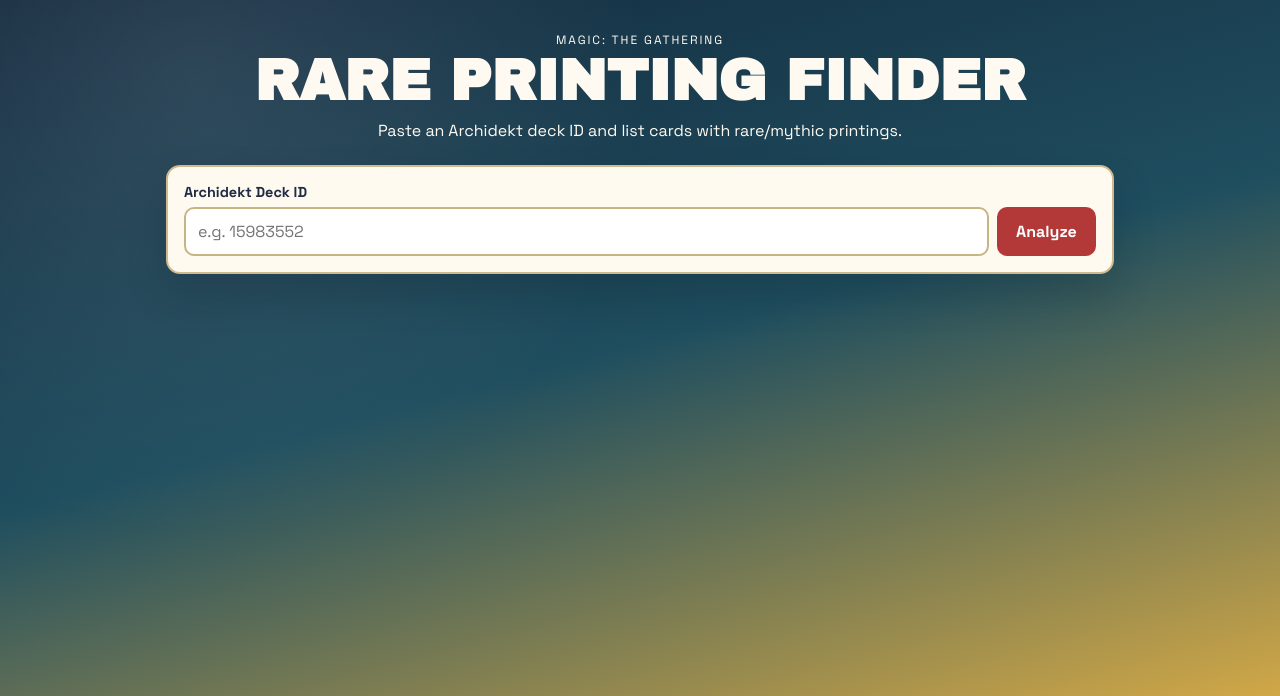
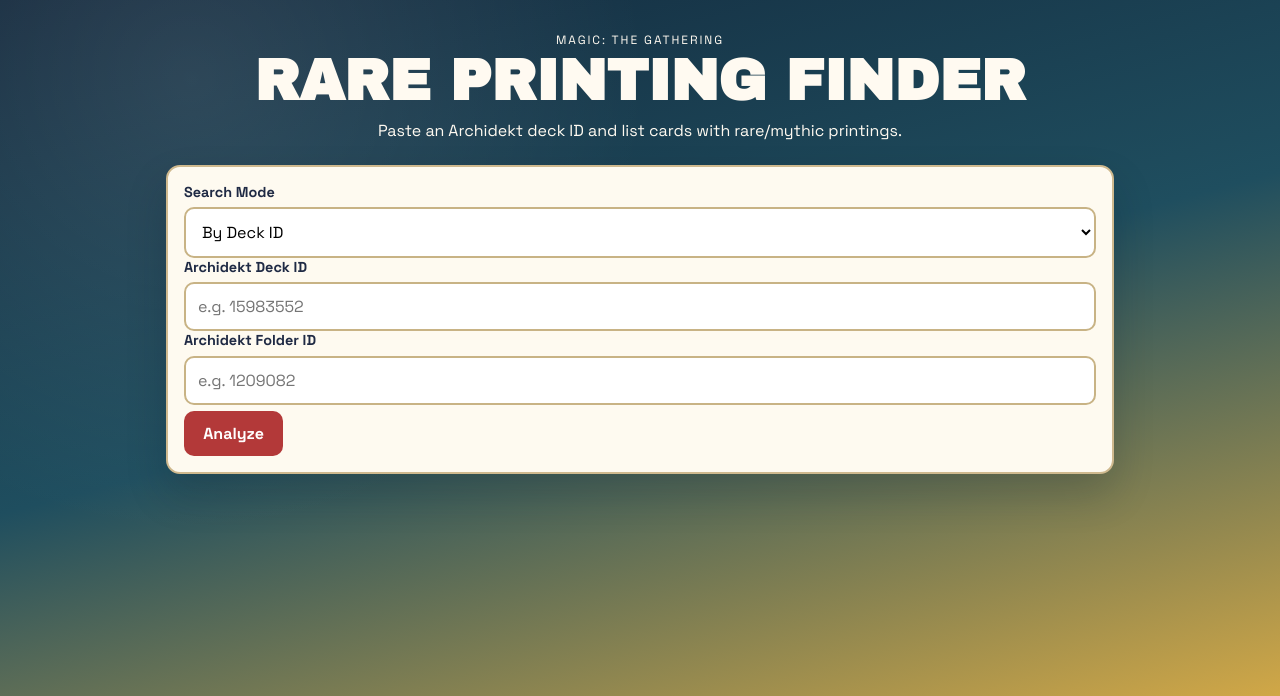
Before and after one commit to mjpolifka/mtg-middle-class-checker, a Flask app: page / in a window 1280 px wide. Shown: the top 696 px of the page. Run offline with Flask 3, Linux system fonts and the light colour scheme; parts of the project's set-up code (start-up, migrations or seed data) failed here and were passed over.

Commit message:
Add folder mode with concurrent multi-deck analysis

```diff
--- a/app.py
+++ b/app.py
@@ -1,9 +1,13 @@
 import time
+import json
+import re
 from dataclasses import dataclass
+from concurrent.futures import ThreadPoolExecutor, as_completed
 
 import scrython
 from flask import Flask, render_template, request
 from pyrchidekt.api import getDeckById
+import requests
 
 app = Flask(__name__)
 
@@ -205,6 +209,14 @@ class RarePrinting:
     rarity: str
 
 
+@dataclass
+class DeckAnalysis:
+    deck_id: int
+    deck_name: str
+    rare_results: dict[str, list[RarePrinting]]
+    error: str | None = None
+
+
 def _printing_as_dict(printing: object) -> dict:
     if isinstance(printing, dict):
         return printing
@@ -256,30 +268,108 @@ def find_rare_printings(deck_id: int) -> tuple[str, dict[str, list[RarePrinting]
     return deck.name, dict(sorted(rare_by_card.items()))
 
 
+def get_folder_decks(folder_id: int) -> list[tuple[int, str]]:
+    response = requests.get(f"https://archidekt.com/folders/{folder_id}", timeout=20)
+    response.raise_for_status()
+    match = re.search(
+        r'<script id="__NEXT_DATA__" type="application/json">(?P<json>.*?)</script>',
+        response.text,
+        flags=re.DOTALL,
+    )
+    if not match:
+        raise RuntimeError("Unable to parse folder data from Archidekt page.")
+
+    payload = json.loads(match.group("json"))
+    decks = (
+        payload.get("props", {})
+        .get("pageProps", {})
+        .get("redux", {})
+        .get("folders", {})
+        .get("rootFolder", {})
+        .get("decks", [])
+    )
+    if not decks:
+        return []
+
+    return [(deck["id"], deck["name"]) for deck in decks if "id" in deck and "name" in deck]
+
+
+def analyze_folder(folder_id: int) -> tuple[str, list[DeckAnalysis]]:
+    decks = get_folder_decks(folder_id)
+    if not decks:
+        return f"Folder {folder_id}", []
+
+    results: list[DeckAnalysis] = []
+    workers = min(4, len(decks))
+
+    def run_deck(deck_id: int, fallback_name: str) -> DeckAnalysis:
+        try:
+            deck_name, rares = find_rare_printings(deck_id)
+            return DeckAnalysis(deck_id=deck_id, deck_name=deck_name, rare_results=rares)
+        except Exception as exc:
+            return DeckAnalysis(
+                deck_id=deck_id,
+                deck_name=fallback_name,
+                rare_results={},
+                error=str(exc),
+            )
+
+    with ThreadPoolExecutor(max_workers=workers) as executor:
+        future_map = {
+            executor.submit(run_deck, deck_id, deck_name): (deck_id, deck_name)
+            for deck_id, deck_name in decks
+        }
+        for future in as_completed(future_map):
+            results.append(future.result())
+
+    # Keep output deterministic by deck name.
+    results.sort(key=lambda deck_result: deck_result.deck_name.lower())
+    return f"Folder {folder_id}", results
+
+
 @app.route("/", methods=["GET", "POST"])
 def index():
     deck_name = None
     deck_id = ""
+    folder_id = ""
+    mode = "deck"
     rare_results = None
+    folder_results = None
+    folder_title = None
     error = None
 
     if request.method == "POST":
-        deck_id = request.form.get("deck_id", "").strip()
-        if not deck_id.isdigit():
-            error = "Deck ID must be numeric."
+        mode = request.form.get("mode", "deck").strip()
+        if mode == "folder":
+            folder_id = request.form.get("folder_id", "").strip()
+            if not folder_id.isdigit():
+                error = "Folder ID must be numeric."
+            else:
+                try:
+                    folder_title, folder_results = analyze_folder(int(folder_id))
+                except Exception as exc:
+                    error = f"Unexpected error: {exc}"
         else:
-            try:
-                deck_name, rare_results = find_rare_printings(int(deck_id))
-            except RuntimeError:
-                error = f"No deck found for ID {deck_id}."
-            except Exception as exc:  # broad catch for network/api issues
-                error = f"Unexpected error: {exc}"
+            deck_id = request.form.get("deck_id", "").strip()
+            if not deck_id.isdigit():
+                error = "Deck ID must be numeric."
+            else:
+                try:
+                    deck_name, rare_results = find_rare_printings(int(deck_id))
+                except RuntimeError:
+                    error = f"No deck found for ID {deck_id}."
+                except Exception as exc:  # broad catch for network/api issues
+                    error = f"Unexpected error: {exc}"
 
     return render_template(
         "index.html",
+        mode=mode,
         deck_id=deck_id,
+        folder_id=folder_id,
         deck_name=deck_name,
         rare_results=rare_results,
+        folder_results=folder_results,
+        folder_title=folder_title,
         error=error,
     )
 
--- a/static/styles.css
+++ b/static/styles.css
@@ -85,6 +85,15 @@ input {
   font: inherit;
 }
 
+select {
+  flex: 1 1 240px;
+  border: 2px solid #c8b385;
+  border-radius: 10px;
+  padding: 0.75rem;
+  font: inherit;
+  background: #fff;
+}
+
 button {
   border: 0;
   border-radius: 10px;
@@ -113,6 +122,20 @@ button {
 
 .card-block h3 {
   margin: 0 0 0.45rem;
+}
+
+.folder-card {
+  margin-top: 0.75rem;
+}
+
+.folder-card h4 {
+  margin: 0.25rem 0;
+}
+
+.muted {
+  color: #5c5c5c;
+  font-weight: 500;
+  font-size: 0.9rem;
 }
 
 ul {
--- a/templates/index.html
+++ b/templates/index.html
@@ -19,9 +19,25 @@
 
     <section class="panel">
       <form method="post" class="deck-form">
+        <label for="mode">Search Mode</label>
+        <div class="row">
+          <select id="mode" name="mode">
+            <option value="deck" {% if mode == "deck" %}selected{% endif %}>By Deck ID</option>
+            <option value="folder" {% if mode == "folder" %}selected{% endif %}>By Folder ID</option>
+          </select>
+        </div>
+
         <label for="deck_id">Archidekt Deck ID</label>
         <div class="row">
-          <input id="deck_id" name="deck_id" value="{{ deck_id }}" placeholder="e.g. 15983552" required>
+          <input id="deck_id" name="deck_id" value="{{ deck_id }}" placeholder="e.g. 15983552">
+        </div>
+
+        <label for="folder_id">Archidekt Folder ID</label>
+        <div class="row">
+          <input id="folder_id" name="folder_id" value="{{ folder_id }}" placeholder="e.g. 1209082">
+        </div>
+
+        <div class="row">
           <button type="submit">Analyze</button>
         </div>
       </form>
@@ -53,6 +69,41 @@
           {% endif %}
         </section>
       {% endif %}
+
+      {% if folder_results is not none %}
+        <section class="results">
+          <h2>{{ folder_title }}</h2>
+          {% if folder_results %}
+            {% for deck in folder_results %}
+              <article class="card-block">
+                <h3>{{ deck.deck_name }} <span class="muted">(Deck ID {{ deck.deck_id }})</span></h3>
+                {% if deck.error %}
+                  <p class="error">Deck error: {{ deck.error }}</p>
+                {% elif deck.rare_results %}
+                  {% for card_name, printings in deck.rare_results.items() %}
+                    <div class="folder-card">
+                      <h4>{{ card_name }}</h4>
+                      <ul>
+                        {% for printing in printings %}
+                          <li>
+                            <strong>{{ printing.set_name }}</strong>
+                            ({{ printing.set_code }}) [{{ printing.collector_number }}]
+                            <span class="rarity">{{ printing.rarity }}</span>
+                          </li>
+                        {% endfor %}
+                      </ul>
+                    </div>
+                  {% endfor %}
+                {% else %}
+                  <p class="empty">No rare/mythic printings found for this deck.</p>
+                {% endif %}
+              </article>
+            {% endfor %}
+          {% else %}
+            <p class="empty">No visible decks found in this folder.</p>
+          {% endif %}
+        </section>
+      {% endif %}
     </section>
   </main>
 </body>
```
Also changed, not shown: README.md.
